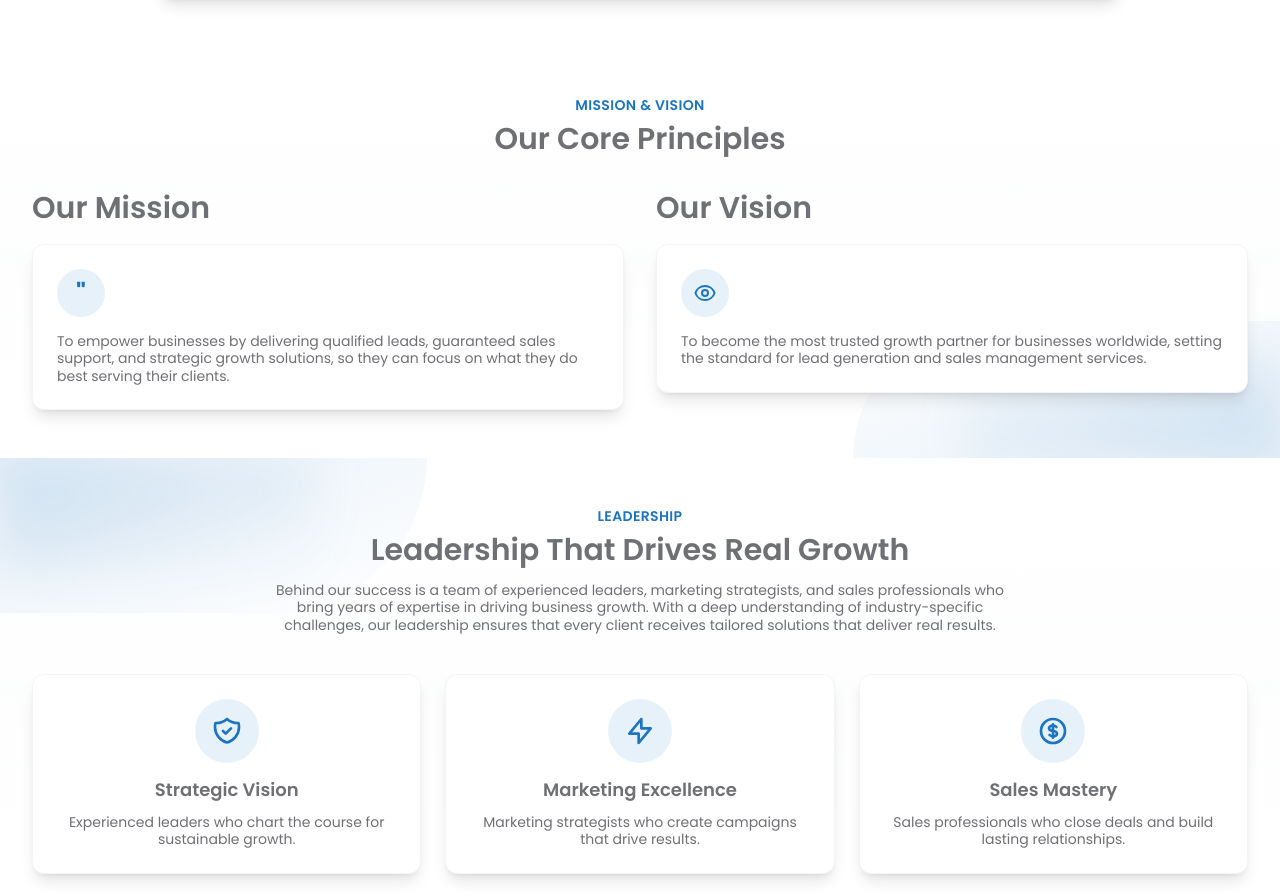
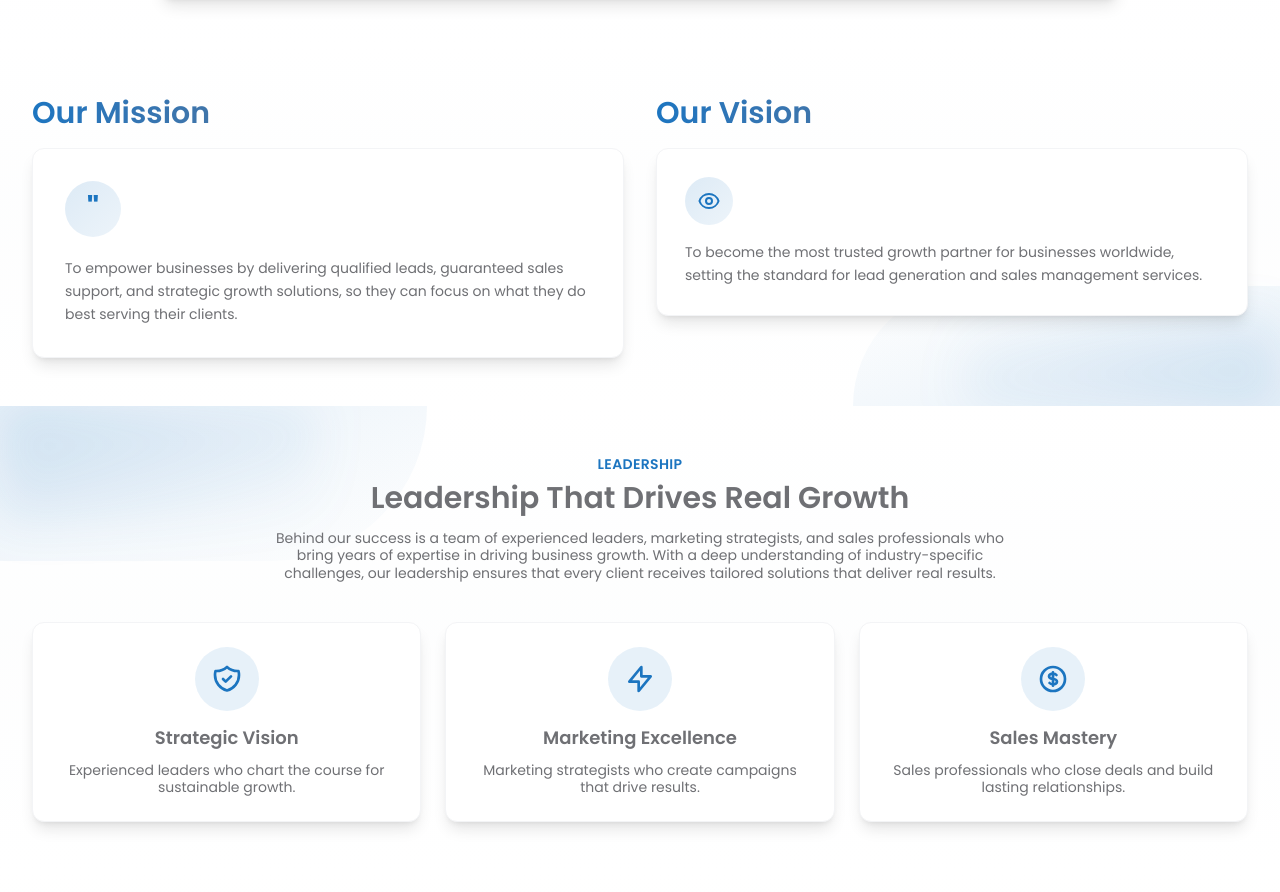
Before and after one commit to Sharmeen-Rauf/escabiz, a Next.js app: page /about in a window 1280 px wide. Shown: the part 2015-2907 px from the top of the page. Built offline with nearby package versions, Linux system fonts and the light colour scheme.

Commit message:
Enhance About page: update video attributes for better playback experience, refine text styles with gradient backgrounds, and improve card designs for increased visual appeal and consistency.

```diff
--- a/src/app/about/page.tsx
+++ b/src/app/about/page.tsx
@@ -213,9 +213,12 @@ export default function About() {
                 <video
                   className="w-full h-full"
                   src="/forvideoofabout.mp4"
+                  autoPlay
+                  loop
+                  muted
+                  playsInline
                   controls
-                  playsInline
-                  preload="metadata"
+                  preload="auto"
                 />
               </div>
             </div>
@@ -229,30 +232,18 @@ export default function About() {
           <div className="absolute bottom-0 right-0 w-1/4 h-1/4 bg-gradient-to-tl from-[#1c75c0]/15 via-[#1c75c0]/8 to-transparent pointer-events-none blur-xl"></div>
 
           <div className="relative z-10 w-full max-w-7xl mx-auto px-4 sm:px-6 lg:px-8">
-            <div className="max-w-4xl mx-auto text-center mb-8">
-              {/* Subtitle */}
-              <p className="text-xs md:text-sm font-semibold text-[#1c75c0] uppercase tracking-wide mb-1.5">
-                Mission & Vision
-              </p>
-
-              {/* Heading - Hero Section Style */}
-              <h5 className="text-lg sm:text-xl md:text-2xl lg:text-3xl font-semibold text-[#6f7074] leading-tight mb-8">
-                Our Core Principles
-              </h5>
-            </div>
-
             <div className="grid grid-cols-1 md:grid-cols-2 gap-6 lg:gap-8">
               {/* Our Mission */}
               <div>
-                <h5 className="text-lg sm:text-xl md:text-2xl lg:text-3xl font-semibold text-[#6f7074] leading-tight mb-4">
+                <h5 className="text-lg sm:text-xl md:text-2xl lg:text-3xl font-semibold leading-tight mb-4 bg-gradient-to-r from-[#1c75c0] to-[#6f7074] bg-clip-text text-transparent">
                   Our Mission
                 </h5>
-                <div className="bg-white rounded-xl shadow-lg border border-gray-100 p-6 relative overflow-hidden">
+                <div className="bg-white rounded-xl shadow-lg border border-gray-100 p-7 lg:p-8 relative overflow-hidden hover:shadow-xl transition-shadow duration-300">
                   <div className="relative z-10">
-                    <div className="w-12 h-12 bg-[#1c75c0]/10 rounded-full flex items-center justify-center mb-4">
-                      <span className="text-[#1c75c0] text-2xl font-bold">&quot;</span>
+                    <div className="w-14 h-14 bg-gradient-to-br from-[#1c75c0]/15 to-[#1c75c0]/8 rounded-full flex items-center justify-center mb-5">
+                      <span className="text-[#1c75c0] text-3xl font-bold">&quot;</span>
                     </div>
-                    <p className="text-xs sm:text-xs md:text-sm text-[#6f7074] leading-tight font-normal">
+                    <p className="text-xs sm:text-xs md:text-sm text-[#6f7074] leading-relaxed font-normal">
                       To empower businesses by delivering qualified leads, guaranteed sales support, and strategic growth solutions, so they can focus on what they do best serving their clients.
                     </p>
                   </div>
@@ -261,18 +252,18 @@ export default function About() {
 
               {/* Our Vision */}
               <div>
-                <h5 className="text-lg sm:text-xl md:text-2xl lg:text-3xl font-semibold text-[#6f7074] leading-tight mb-4">
+                <h5 className="text-lg sm:text-xl md:text-2xl lg:text-3xl font-semibold leading-tight mb-4 bg-gradient-to-r from-[#1c75c0] to-[#6f7074] bg-clip-text text-transparent">
                   Our Vision
                 </h5>
-                <div className="bg-white rounded-xl shadow-lg border border-gray-100 p-6 relative overflow-hidden">
+                <div className="bg-white rounded-xl shadow-lg border border-gray-100 p-6 lg:p-7 relative overflow-hidden hover:shadow-xl transition-shadow duration-300">
                   <div className="relative z-10">
-                    <div className="w-12 h-12 bg-[#1c75c0]/10 rounded-full flex items-center justify-center mb-4">
+                    <div className="w-12 h-12 bg-gradient-to-br from-[#1c75c0]/15 to-[#1c75c0]/8 rounded-full flex items-center justify-center mb-4">
                       <svg className="w-6 h-6 text-[#1c75c0]" fill="none" stroke="currentColor" viewBox="0 0 24 24">
                         <path strokeLinecap="round" strokeLinejoin="round" strokeWidth={2} d="M15 12a3 3 0 11-6 0 3 3 0 016 0z" />
                         <path strokeLinecap="round" strokeLinejoin="round" strokeWidth={2} d="M2.458 12C3.732 7.943 7.523 5 12 5c4.478 0 8.268 2.943 9.542 7-1.274 4.057-5.064 7-9.542 7-4.477 0-8.268-2.943-9.542-7z" />
                       </svg>
                     </div>
-                    <p className="text-xs sm:text-xs md:text-sm text-[#6f7074] leading-tight font-normal">
+                    <p className="text-xs sm:text-xs md:text-sm text-[#6f7074] leading-relaxed font-normal">
                       To become the most trusted growth partner for businesses worldwide, setting the standard for lead generation and sales management services.
                     </p>
                   </div>
```
